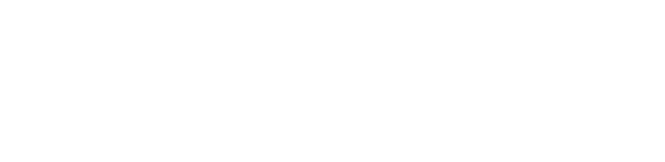
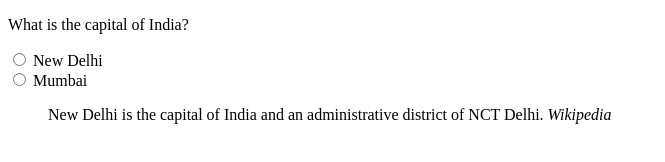
Before and after one commit to acciojob/trivia-Maijuddin, a website: page main.html in a window 1280 px wide. Shown: the whole page, without its empty margins (0-665 px from the left). Drawn offline with Linux system fonts and the light colour scheme.

Commit message:
created a submission

```diff
--- a/main.html
+++ b/main.html
@@ -1,16 +1,21 @@
 <!DOCTYPE html>
+<html lang="en">
+<head>
+    <meta charset="UTF-8">
+    <meta http-equiv="X-UA-Compatible" content="IE=edge">
+    <meta name="viewport" content="width=device-width, initial-scale=1.0">
+    <style>
 
-<html>
-
-<head>
-	<link rel="stylesheet" href="styles.css">
+    </style>
 </head>
-
 <body>
-	<!-- the entire body must be written by student -->
-    <script type="text/javascript" src="./script.js">
-</script>
-
+    <div>
+        <p>What is the capital of India?</p>
+        <input type="radio" id="option1" name="answer" value="New Delhi">
+        <label for="option1">New Delhi</label><br>
+        <input type="radio" id="option2" name="answer" value="Mumbai">
+        <label for="option2">Mumbai</label><br>
+    </div>
+    <blockquote class="quotation">New Delhi is the capital of India and an administrative district of NCT Delhi. <cite>Wikipedia</cite></blockquote>
 </body>
-
 </html>
--- a/styles.css
+++ b/styles.css
@@ -1,2 +1,10 @@
 
 /* Your CSS Code here. */
+   .quotation {
+            max-width: 600px;
+            margin: 10px;
+            padding: 15px;
+            border-left: 8px solid green;
+            background-color: #f8fffe;
+            font-weight: bold;
+        }
```
